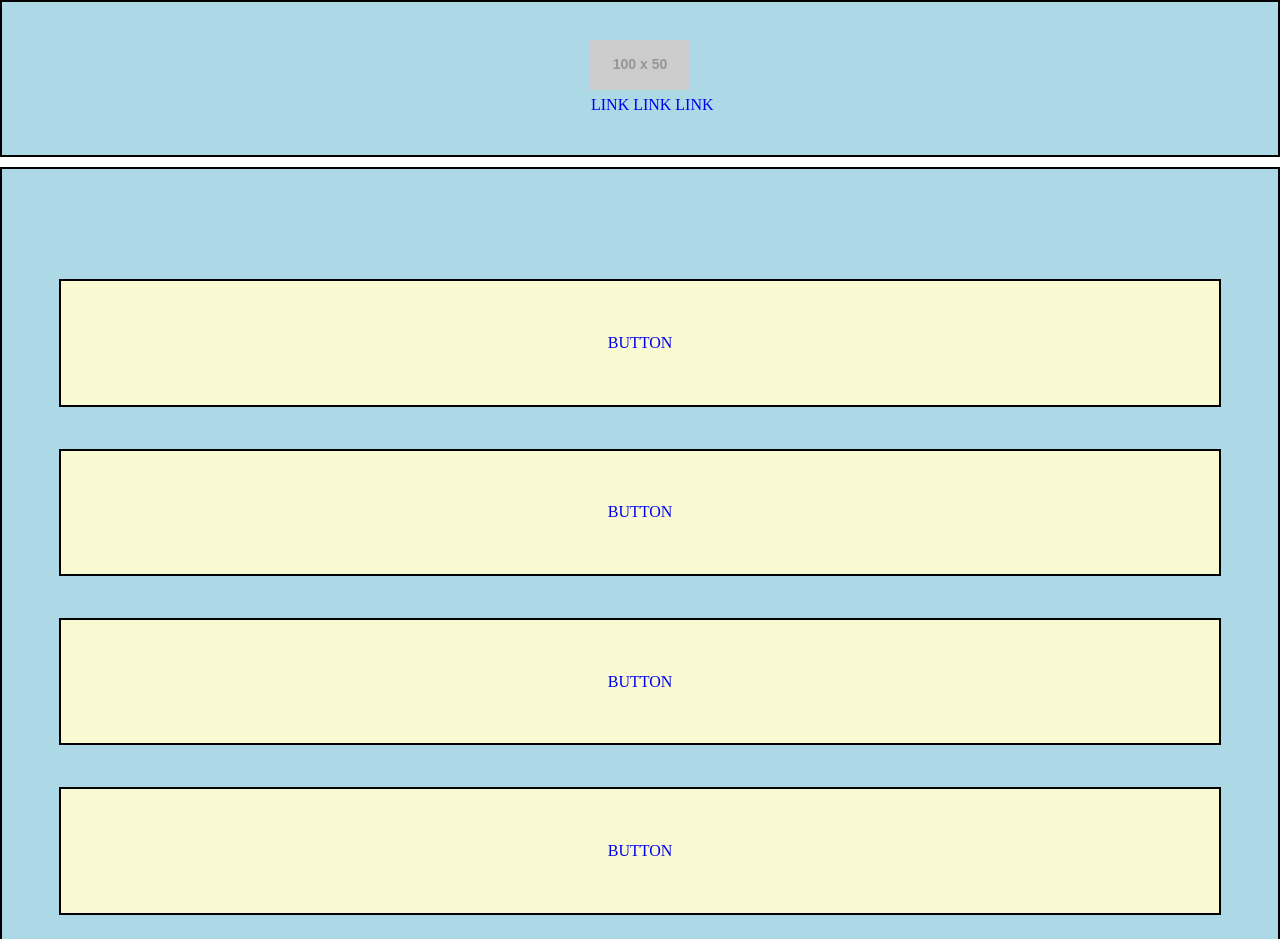
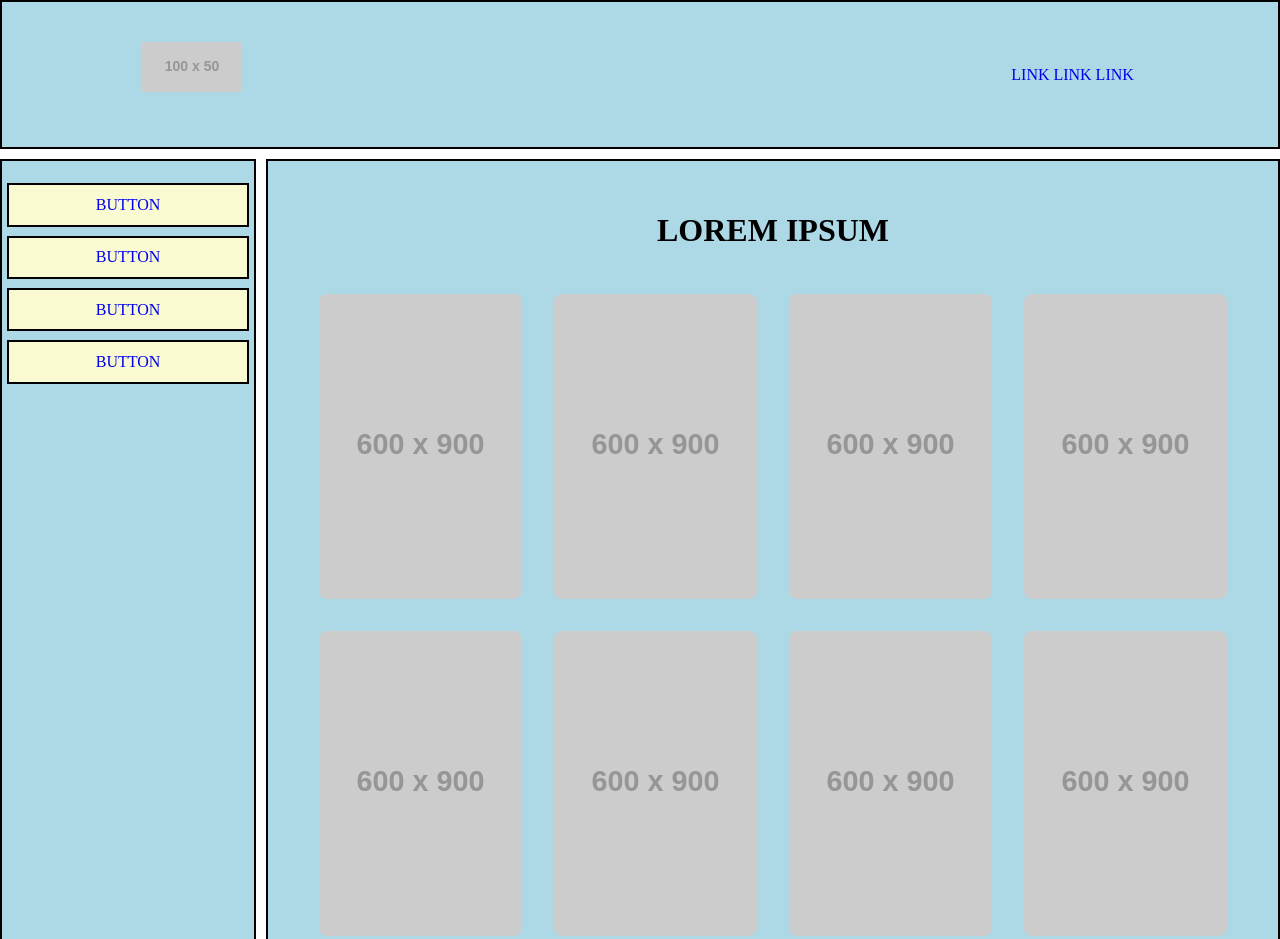
Before and after one commit to LemanSachs29/Mi-primera-interfaz-responsive, a plain HTML site: page index.html in a window 1280 px wide. Shown: the top 939 px of the page. Drawn offline with Linux system fonts and the light colour scheme; placeholder pictures from the web are drawn by us.

Commit message:
Fin de la actividad

```diff
--- a/css/styles.css
+++ b/css/styles.css
@@ -38,9 +38,12 @@ header {
     justify-content: center;
     align-items: center;
     gap: 2%;
-    padding: 3%
+    padding: 1rem;
 }
 
+.header__logo {
+    padding-bottom: 1rem;
+}
 
 .nav__list {
     display: flex;
@@ -117,7 +120,7 @@ footer {
     gap: 5%
 }
 
-/**
+
 
 @media (min-width: 768px) {
     body {
@@ -138,7 +141,7 @@ footer {
         padding-left: 10%;
     }
 
-    .header__nav{
+    .header__nav {
         padding-right: 10%;
     }
 
@@ -166,5 +169,3 @@ footer {
     }
 
 }
-
-*/
--- a/index.html
+++ b/index.html
@@ -10,9 +10,8 @@
 
 <body>
     <header>
-        <div class="header__logo">
-            <img src="https://placehold.co/100x50" alt="Logo">
-        </div>
+        <img class="header__logo" src="https://placehold.co/100x50" alt="Logo">
+
         <nav class="header__nav">
             <ul class="nav__list">
                 <li class="nav__item"><a href="#" class="nav__link">LINK</a></li>
@@ -21,7 +20,6 @@
             </ul>
         </nav>
     </header>
-
     <aside>
         <div class="aside__btn-group">
             <a href="#" class="btn-group__btn">BUTTON</a>
```
